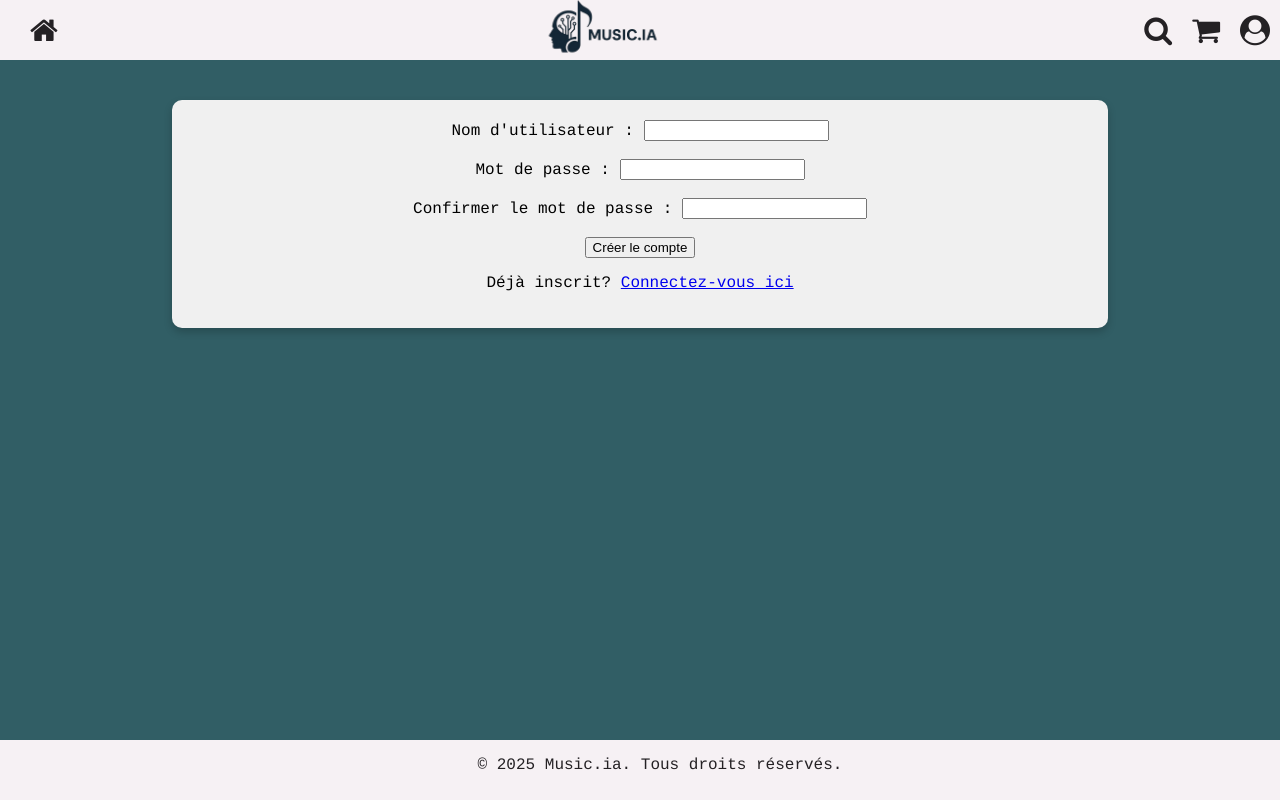
After one commit to MeXam84/R209-PHP_SQL, a PHP site: page /register.php in a window 1280 px wide. The commit adds this page. Run offline with PHP 8.4, Linux system fonts and the light colour scheme.

Commit message:
modified:   site/SQL.db     modified:   site/artiste.php 	modified:   site/catalogue.php 	modified:   site/login.php 	modified:   site/main.php 	modified:   site/produit.php 	new file:   site/register.php 	new file:   site/script_creation.php 	modified:   site/script_login.php

```diff
--- a/site/catalogue.php
+++ b/site/catalogue.php
@@ -51,6 +51,10 @@ $produits = $db->query('SELECT * FROM Music')->fetchAll(PDO::FETCH_ASSOC);
             </a>
         <?php endforeach; ?>
     </div>
-
+    <div class="rect-footer">
+    <footer>
+      <p>© 2025 Music.ia. Tous droits réservés.</p>
+    </footer>
+  </div>
 </body>
 </html>
--- a/site/login.php
+++ b/site/login.php
@@ -47,6 +47,8 @@ if (isset($_SESSION['username'])) {
         <input type="password" name="password" required><br><br>
 
         <button type="submit">Se connecter</button>
+
+        <p>Pas encore de compte? <a href="register.php">Inscrivez-vous ici</a></p>
     </form>
     <?php if (isset($_GET['error'])): ?>
         <p style="color:red;">Identifiants incorrects.</p>
--- a/site/main.php
+++ b/site/main.php
@@ -36,6 +36,7 @@
     </h1>
     <p>This is a paragraph paragraphparagraphpararrrrrgrapaaaaaaaaaah.</p>
     <a href="catalogue.php">accès au catalogue</a>
+    <a href="artiste.php">accès au artiste</a>
 
   </div>
 </div>
--- /dev/null
+++ b/site/register.php
@@ -0,0 +1,81 @@
+<?php
+// Gestion des messages d'erreur
+if (isset($_GET['error'])) {
+    $message = '';
+    $style = 'color: red; font-weight: bold;';
+    if ($_GET['error'] == 'empty') {
+        $message = 'Veuillez remplir tous les champs.';
+    } elseif ($_GET['error'] == 'password_mismatch') {
+        $message = 'Les mots de passe ne correspondent pas.';
+    } elseif ($_GET['error'] == 'username_taken') {
+        $message = 'Nom d\'utilisateur déjà pris.';
+    }
+
+    echo "<p style='$style'>$message</p>";
+}
+?>
+
+<!DOCTYPE html>
+<html lang="fr">
+<link rel="stylesheet" href="main.css">
+<link rel="stylesheet" href="https://cdnjs.cloudflare.com/ajax/libs/font-awesome/4.7.0/css/font-awesome.min.css">
+<head>
+<meta charset="UTF-8">
+<meta name="viewport" content="width=device-width, initial-scale=1.0">
+</head>
+<body>
+<header class="navbar">
+    <div class="nav-left">
+    <a href="main.php" style="color: #242124;">
+      <i class="fa fa-home"></i>
+</a>
+    </div>
+    <div class="nav-center">
+      <a href="main.php" class="logo-link">
+      <img src="logo.png" alt="Logo" class="logo">
+  </a>
+        </div>
+    <div class="nav-right">
+      <i class="fa fa-search" style="color: #242124;"></i>
+      <a href="panier.php" style="color: #242124;">
+      <i class="fa fa-shopping-cart"></i>
+</a>
+      <a href="login.php" style="color: #242124;">
+  <i class="fa fa-user-circle"></i>
+</a>
+    </div>
+  </header>
+
+  <div class="container">
+    <div class="main">
+    <?php if (!empty($message)) : ?>
+    <p style="<?= $style ?>"><?= $message ?></p>
+    <?php endif; ?>
+
+    <form action="script_creation.php" method="post">
+        <label>Nom d'utilisateur :
+            <input type="text" name="username" required>
+        </label><br><br>
+
+        <label>Mot de passe :
+            <input type="password" name="password" required>
+        </label><br><br>
+
+        <label>Confirmer le mot de passe :
+            <input type="password" name="confirm_password" required>
+        </label><br><br>
+
+        <button type="submit">Créer le compte</button>
+    </form>
+    <p>Déjà inscrit? <a href="login.php">Connectez-vous ici</a></p>
+  </div>
+</div>
+
+  <div class="rect-footer">
+    <footer>
+      <p>© 2025 Music.ia. Tous droits réservés.</p>
+    </footer>
+  </div>
+
+</body>
+</html>
```
Also changed, not shown: site/artiste.php (+28 -0 lines), site/produit.php (+30 -1 lines), site/script_creation.php (added, +42 -0 lines), site/script_login.php (+13 -7 lines), site/SQL.db.
